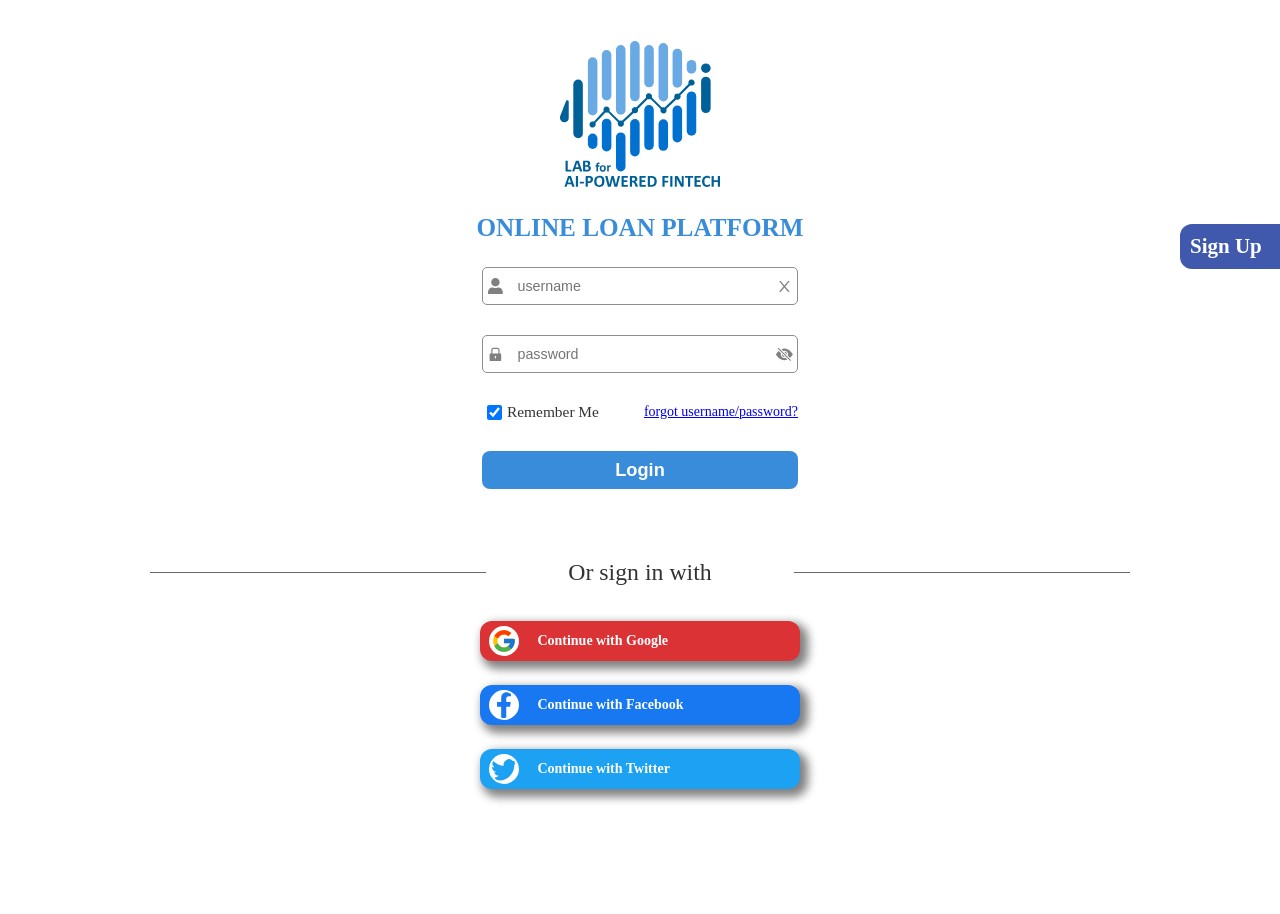
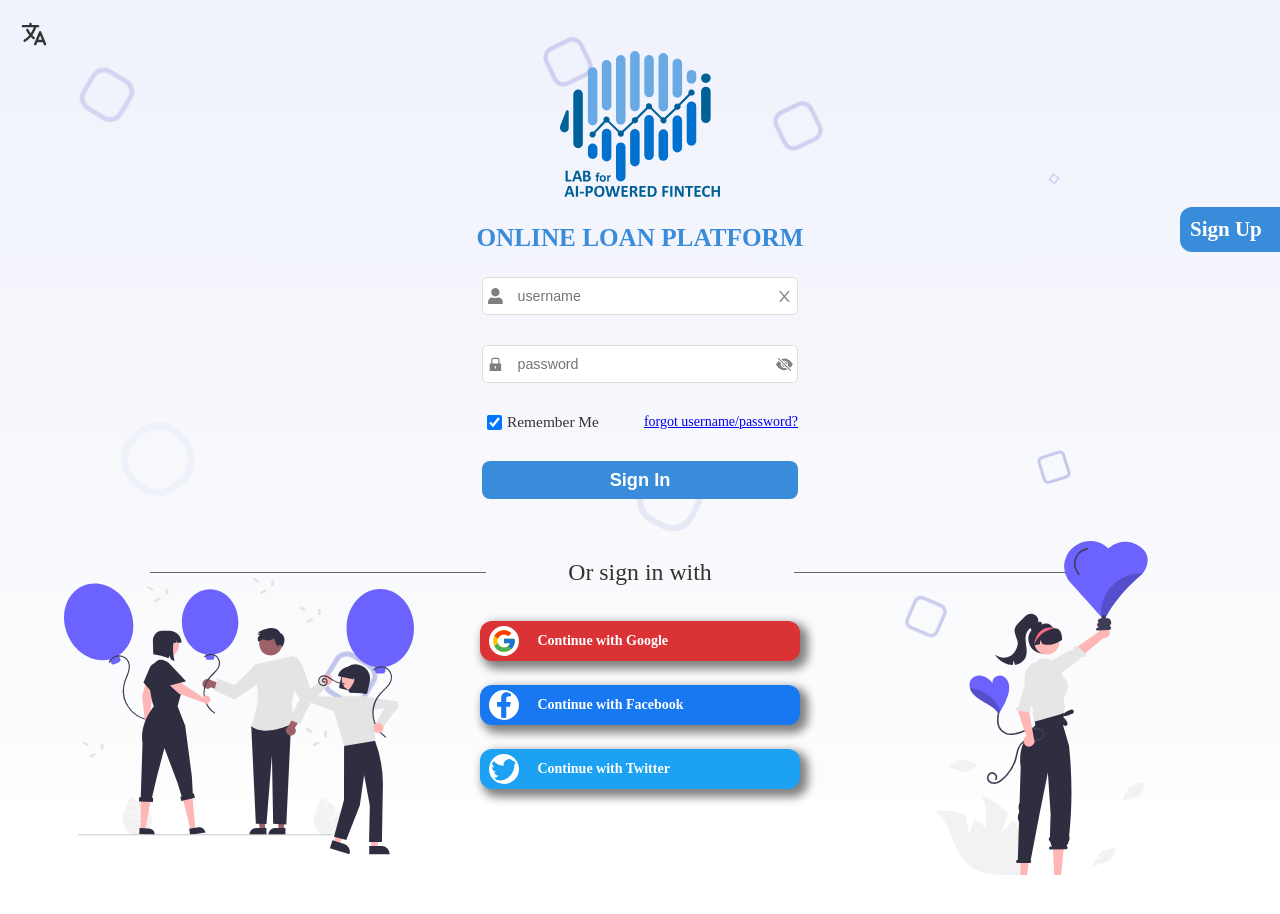
Before and after one commit to khspa/WebApp, a React (Create React App) app in the folder frontend/: page / in a window 1280 px wide. Shown: the top 914 px of the page. After the commit the page ends 875 px from the top, so only its background shows below. Built offline with nearby package versions, Linux system fonts and the light colour scheme.

Commit message:
login page decorations

```diff
--- a/frontend/public/index.html
+++ b/frontend/public/index.html
@@ -4,6 +4,8 @@
     <meta charset="utf-8" />
     <link rel="icon" href="%PUBLIC_URL%/logo.svg" />
     <link rel="background" href="%PUBLIC_URL%/background.jpg" />
+    <link rel="background" href="%PUBLIC_URL%/partying.svg" />
+    <link rel="background" href="%PUBLIC_URL%/withlove.svg" />
     <meta name="viewport" content="width=device-width, initial-scale=1" />
     <meta name="theme-color" content="#000000" />
     <meta
--- /dev/null
+++ b/frontend/src/components/Background/AnimatedBg.js
@@ -0,0 +1,23 @@
+import React from 'react'
+import './background.css'
+
+function AnimatedBg() {
+    return (
+        <div class="wrapper">
+            <div class="box">
+                <div></div>
+                <div></div>
+                <div></div>
+                <div></div>
+                <div></div>
+                <div></div>
+                <div></div>
+                <div></div>
+                <div></div>
+                <div></div>
+            </div>
+        </div>
+    )
+}
+
+export default AnimatedBg
--- /dev/null
+++ b/frontend/src/components/Background/background.css
@@ -0,0 +1,77 @@
+.wrapper{
+    position: absolute;
+    width:100%;
+    height: 100%;
+    background: #24c6dc;
+    background: -webkit-linear-gradient(to bottom, #f0f2fc, #fdfdfd);
+    background: linear-gradient(to bottom, #f0f2fc, #fdfdfd);
+  }
+  .box div{
+    position:absolute;
+    width:60px;
+    height:60px;
+    background: transparent;
+    border:6px solid rgba(141, 147, 219, 0.8);
+  }
+  .box div:nth-child(1){
+    top:12%;
+    left:42%;
+    animation:animate 10s linear infinite;
+  }
+  .box div:nth-child(2){
+    top:70%;
+    left:50%;
+    animation:animate 7s linear infinite;
+  }
+  .box div:nth-child(3){
+    top:17%;
+    left:6%;
+    animation:animate 9s linear infinite;
+  }
+  .box div:nth-child(4){
+    top:20%;
+    left:60%;
+    animation:animate 10s linear infinite;
+  }
+  .box div:nth-child(5){
+    top:67%;
+    left:10%;
+    animation:animate 6s linear infinite;
+  }
+  .box div:nth-child(6){
+    top:80%;
+    left:70%;
+    animation:animate 12s linear infinite;
+  }
+  .box div:nth-child(7){
+    top:60%;
+    left:80%;
+    animation:animate 15s linear infinite;
+  }
+  .box div:nth-child(8){
+    top:90%;
+    left:25%;
+    animation:animate 9s linear infinite;
+  }
+  .box div:nth-child(9){
+    top:90%;
+    left:25%;
+    animation:animate 9s linear infinite;
+  }
+  .box div:nth-child(10){
+    top:20%;
+    left:80%;
+    animation:animate 5s linear infinite;
+  }
+
+  @keyframes animate{
+    0%{
+      transform:scale(0) translateY(-90px) rotate(360deg);
+      opacity: 1;
+    }
+    100%{
+      transform:scale(1.3) translateY(-90px) rotate(-180deg);
+      border-radius: 50%;
+      opacity: 0;
+    }
+  }
--- a/frontend/src/components/Form/NormalForm.js
+++ b/frontend/src/components/Form/NormalForm.js
@@ -9,7 +9,7 @@ import './NormalForm.scss'
 
 const focusStyle = "1px solid rgb(61, 137, 207)"
 const focusShadow = "0px 0px 6px 1px rgb(89, 175, 255)"
-const outFocusStyle = "1px solid rgb(146, 141, 141)"
+const outFocusStyle = "1px solid rgb(226, 221, 221)"
 const dangerStyle = "1px solid rgb(233, 34, 34)"
 const dangerShadow = "0px 0px 6px 1px rgb(235, 65, 65)"
 
--- a/frontend/src/components/Form/NormalForm.scss
+++ b/frontend/src/components/Form/NormalForm.scss
@@ -55,7 +55,7 @@ $Bxheight: 38px;
   display: flex;
   position: relative;
   align-items: center;
-  border: 1px solid rgb(146, 141, 141);
+  border: 1px solid rgb(226, 221, 221);
   border-radius: $borderRadius;
   background-color: white;
 
--- a/frontend/src/components/Others/Button.scss
+++ b/frontend/src/components/Others/Button.scss
@@ -4,7 +4,7 @@
   padding: 10px;
   width: 150px;
   height: fit-content;
-  background-color: rgb(64, 89, 172);
+  background-color: rgb(57, 140, 218);
   border-radius: 12px;
   position: absolute;
   z-index: 2;
@@ -32,6 +32,8 @@
     top: -13%;
     display: flex;
     justify-content: center;
+    right: auto;
+    left: auto;
 
     span {
       width: fit-content;
--- a/frontend/src/components/Others/ButtonLink.scss
+++ b/frontend/src/components/Others/ButtonLink.scss
@@ -5,7 +5,8 @@
   width: auto;
   min-width: 340px;
   padding: 10px;
-  margin-bottom: 5%;
+  margin-bottom: 0;
+  z-index: 2;
 
   .link-btn {
     border-radius: 12px;
--- a/frontend/src/global.scss
+++ b/frontend/src/global.scss
@@ -7,7 +7,7 @@
 html {
   font-size: 14px;
   color: #333;
-  height: 100vh;
+  height: fit-content;
   width: 100vw;
 }
 
@@ -15,7 +15,7 @@ body,
 #root,
 .App {
   width: 100%;
-  height: fit-content;
+  height: 100%;
 }
 
 body {
--- a/frontend/src/pages/FrontPage.js
+++ b/frontend/src/pages/FrontPage.js
@@ -6,14 +6,32 @@ import { FcGoogle } from 'react-icons/fc'
 import { FaFacebookF, FaUser } from 'react-icons/fa'
 import { BsTwitter } from 'react-icons/bs'
 import { AiFillLock } from 'react-icons/ai'
+import { IoLanguage } from 'react-icons/io5'
 import CircleButton from 'components/Others/Button'
 import './FrontPage.scss'
+import AnimatedBg from 'components/Background/AnimatedBg'
 
 function FrontPage() {
     return (
+        <>
+            <AnimatedBg/>
+
             <div className="bg">
 
+            <div className="graph left">
+                <img alt="person" src={process.env.PUBLIC_URL + 'partying.svg'} />
+            </div>
+
+            <div className="graph right">
+                <img alt="person" src={process.env.PUBLIC_URL + 'withlove.svg'} />
+            </div>
+
+            <div className="locale">
+                <IoLanguage/>
+            </div>
+
             <CircleButton>Sign Up</CircleButton>
+
 
             <div className="form-container">
 
@@ -52,7 +70,7 @@ function FrontPage() {
                     </NormalForm.Item>
 
                     <NormalForm.Item layout="flex-start">
-                        <NormalForm.Submit>Login</NormalForm.Submit>
+                        <NormalForm.Submit>Sign In</NormalForm.Submit>
                     </NormalForm.Item>
 
                 </NormalForm>
@@ -82,6 +100,8 @@ function FrontPage() {
                     </Button>
                 </ButtonContainer>
             </div>
+        </>
+
 
     )
 }
--- a/frontend/src/pages/FrontPage.scss
+++ b/frontend/src/pages/FrontPage.scss
@@ -1,4 +1,38 @@
 @import "variables.scss";
+
+.locale {
+    position: fixed;
+    width: 100%;
+    font-size: 2rem;
+    padding: 20px;
+    top: 0;
+    color: #333;
+    z-index: 5;
+
+    &:hover {
+        cursor: pointer;
+    }
+}
+
+.graph {
+    bottom: -20px;
+    position: absolute;
+    z-index: 5;
+
+    img {
+        height: 350px;
+        width: 350px;
+        object-fit: fill;
+    }
+}
+
+.left {
+    left: 5vw;
+}
+
+.right {
+    right: 5vw;
+}
 
 .bg {
   width: 100%;
@@ -9,15 +43,15 @@
   display: flex;
   flex-direction: column;
   align-items: center;
-  overflow-x: hidden;
+  overflow: hidden;
 
   .form-container {
     @include flex-center(row);
     position: relative;
     width: 400px;
     height: 550px;
-    margin-bottom: 20px;
     border-radius: 12px;
+    margin: 10px;
   }
 }
 
@@ -25,13 +59,29 @@
   border-radius: 12px;
 }
 
-@media screen and (max-width: 500px) {
-  .bg {
+@media screen and (max-width: 400px){
+    .locale {
+        color: rgb(233, 225, 225);
+    }
+}
+
+@media screen and (max-width: 1200px) {
+
+    .locale {
+       padding: 8px;
+    }
+
+    .graph {
+        display: none;
+    }
+
+    .bg {
     top: -4%;
     padding: 0;
 
+
     .form-container {
-      top: 45px;
+        top: 45px;
     }
-  }
+    }
 }
```
Also changed, not shown: frontend/public/partying.svg (added), frontend/public/withlove.svg (added). Lines whose indentation alone changed are shown as unchanged.
